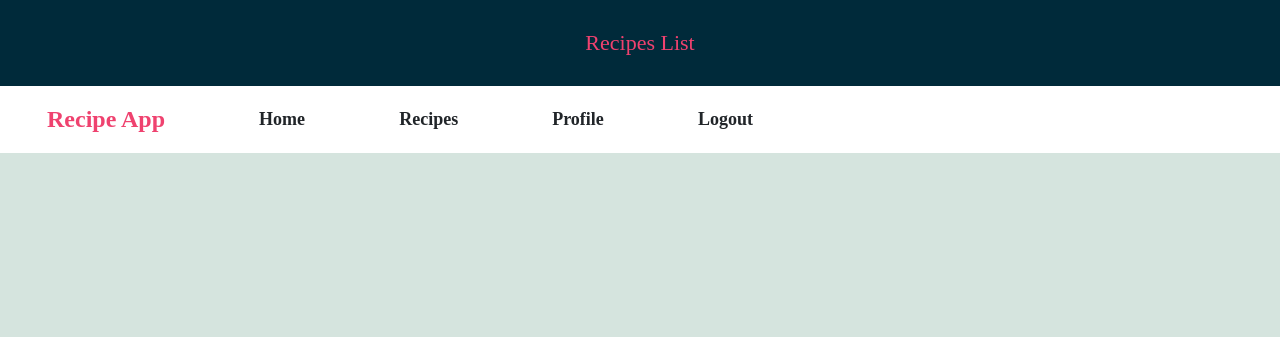
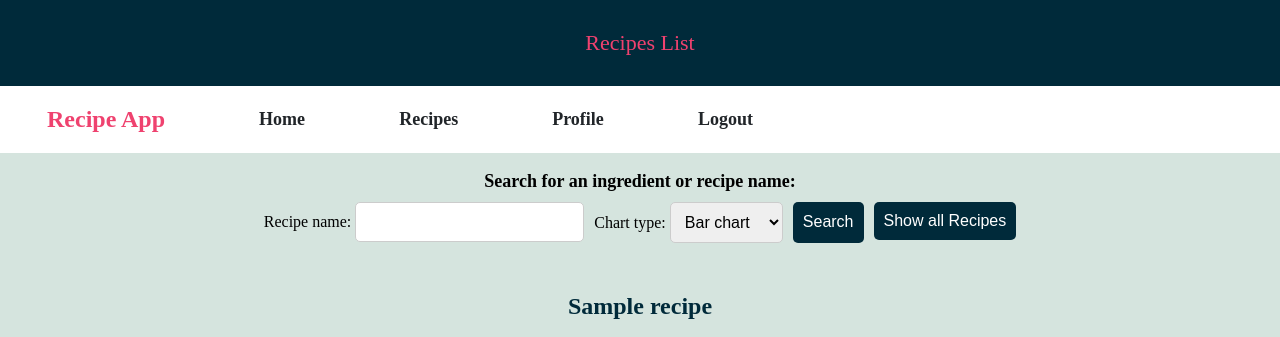
Before and after one commit to Sogolsa/recipe-app, a Django app: page /recipes/ in a window 1280 px wide. Shown: the top 337 px of the page. Run offline with Django 5.2, Linux system fonts and the light colour scheme; a user stored in the database is signed in; tables that the repository leaves empty hold one stand-in row (values such as "Sample post").

Commit message:
Updated recipe_list to show form fields and search result

```diff
--- a/src/recipes/templates/recipes/recipes_list.html
+++ b/src/recipes/templates/recipes/recipes_list.html
@@ -55,16 +55,51 @@
             color: #EF426F;
         }
 
+        .main-box p {
+            font-size: 18px;
+            font-weight: bold;
+            margin-bottom: 10px;
+            text-align: center;
+        }
+
+        .main-box form {
+            margin-bottom: 20px;
+            display: flex;
+            flex-wrap: wrap;
+            gap: 10px;
+            justify-content: center;
+
+        }
+
+        .main-box form input[type="text"],
+        .main-box form select {
+            padding: 10px;
+            font-size: 16px;
+            border: 1px solid #ccc;
+            border-radius: 5px;
+        }
+
+        .main-box form button {
+            padding: 10px;
+            font-size: 16px;
+            background-color: #002A3A;
+            color: white;
+            border: none;
+            border-radius: 5px;
+            cursor: pointer;
+            transition: background-color 0.3s;
+        }
+
         .main-box ul {
             list-style: none;
             display: flex;
-            flex-wrap: wrap;
-            justify-content: space-between;
+            /* flex-wrap: wrap; */
+            justify-content: center;
         }
 
         .main-box ul li {
             justify-content: space-between;
-            margin: 20px;
+            margin: 10px;
             text-align: center;
         }
 
@@ -72,6 +107,24 @@
             max-width: 100%;
             border-radius: 15%;
         }
+
+        .links {
+            display: flex;
+            flex-wrap: wrap;
+            /* justify-content: space-between; */
+            gap: 20px;
+            padding: 0;
+            list-style: none;
+        }
+
+        .links li {
+            flex: 1 1 calc(25% - 20px);
+            /* Four items per row with gaps */
+            max-width: calc(25% - 20px);
+            text-align: center;
+            margin: 10px;
+        }
+
 
         .links li h2 a {
             color: #002A3A;
@@ -81,6 +134,38 @@
 
         .links li h2 a:hover {
             color: #EF426F;
+        }
+
+        table {
+            width: 100%;
+            border-collapse: collapse;
+            margin-top: 20px;
+            background-color: white;
+        }
+
+        th,
+        td {
+            padding: 12px;
+            text-align: left;
+            border-bottom: 1px solid #ddd;
+        }
+
+        th {
+            background-color: #002A3A;
+            color: white;
+        }
+
+        tr:hover {
+            background-color: #f5f5f5;
+        }
+
+        td a {
+            color: #EF426F;
+            text-decoration: none;
+        }
+
+        td a:hover {
+            text-decoration: underline;
         }
     </style>
 </head>
@@ -102,15 +187,35 @@
         </ul>
     </nav>
     <main class="main-box">
+        <p> Search for an ingredient or recipe name:</p>
+        <form action="{% url 'recipes:recipes' %}" method="POST">
+            {%csrf_token %}
+            {{form}}
+            <!-- {{ form.recipe_name }}
+            {{ form.chart_type }} -->
+            <button type="submit">Search</button>
+            <a href="{% url 'recipes:recipes' %}"><button type="button">Show all Recipes</button></a>
+        </form>
+        {% if no_results %}
+        <p>No recipes found matching your criteria.</p>
+        {% else %}
+        {% if recipes_html %}
+        <h2>Recipe Details</h2>
+        <div>
+            {{recipes_html|safe}}
+        </div>
+        {% endif %}
         <ul class="links">
-            {% for object in object_list %}
-
+            {% for recipe in recipes %}
             <li>
-                <h2><a href="{{object.get_absolute_url}}">{{object.name}}</a></h2>
-                <img src="{{object.pic.url}}" width="200" height="200" />
+                <h2><a href="{{recipe.get_absolute_url}}">{{recipe.name}}</a></h2>
+                <img src="{{recipe.pic.url}}" width="200" height="200" />
             </li>
             {% endfor %}
+
         </ul>
+
+        {% endif %}
     </main>
 </body>
 
```
